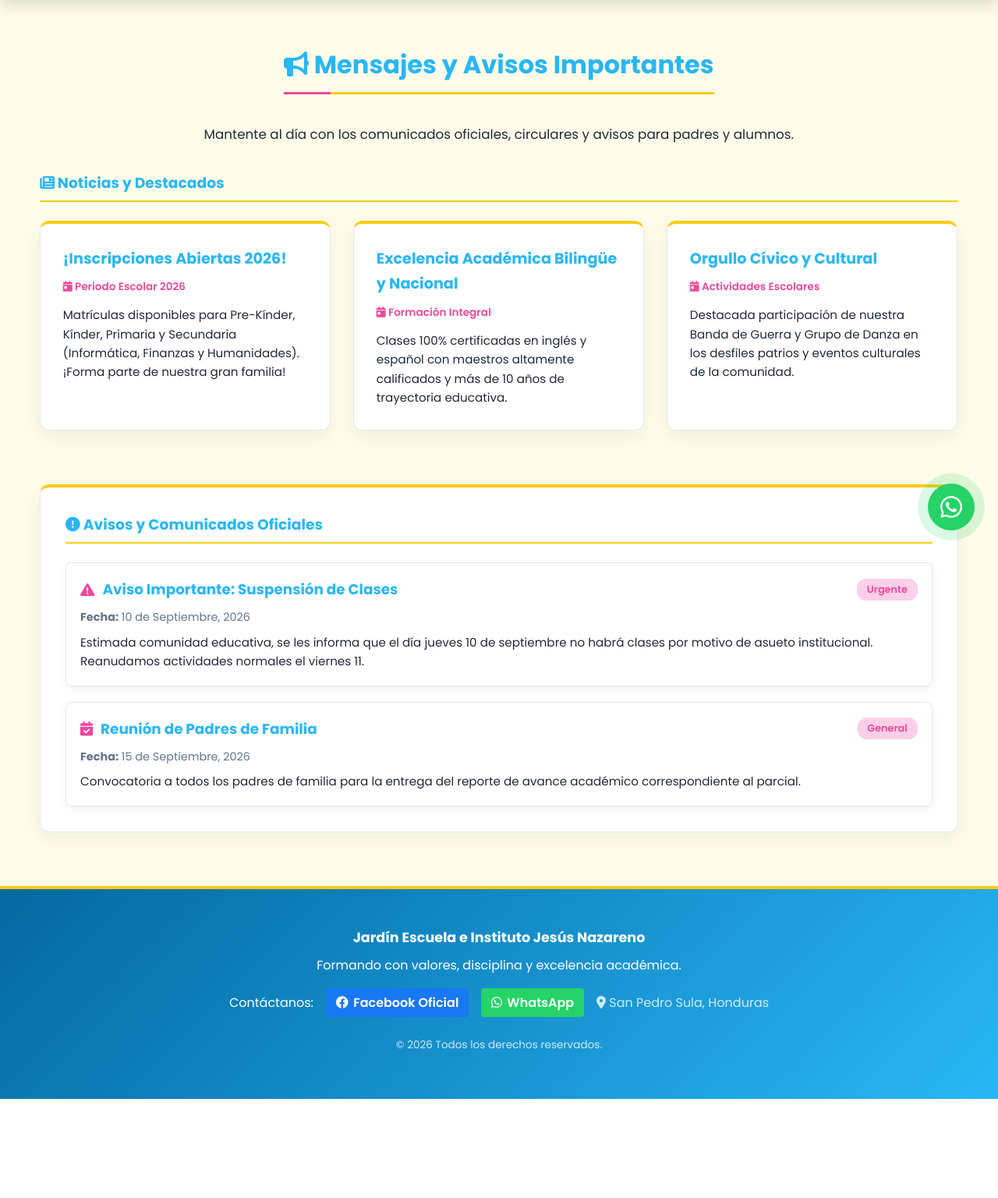
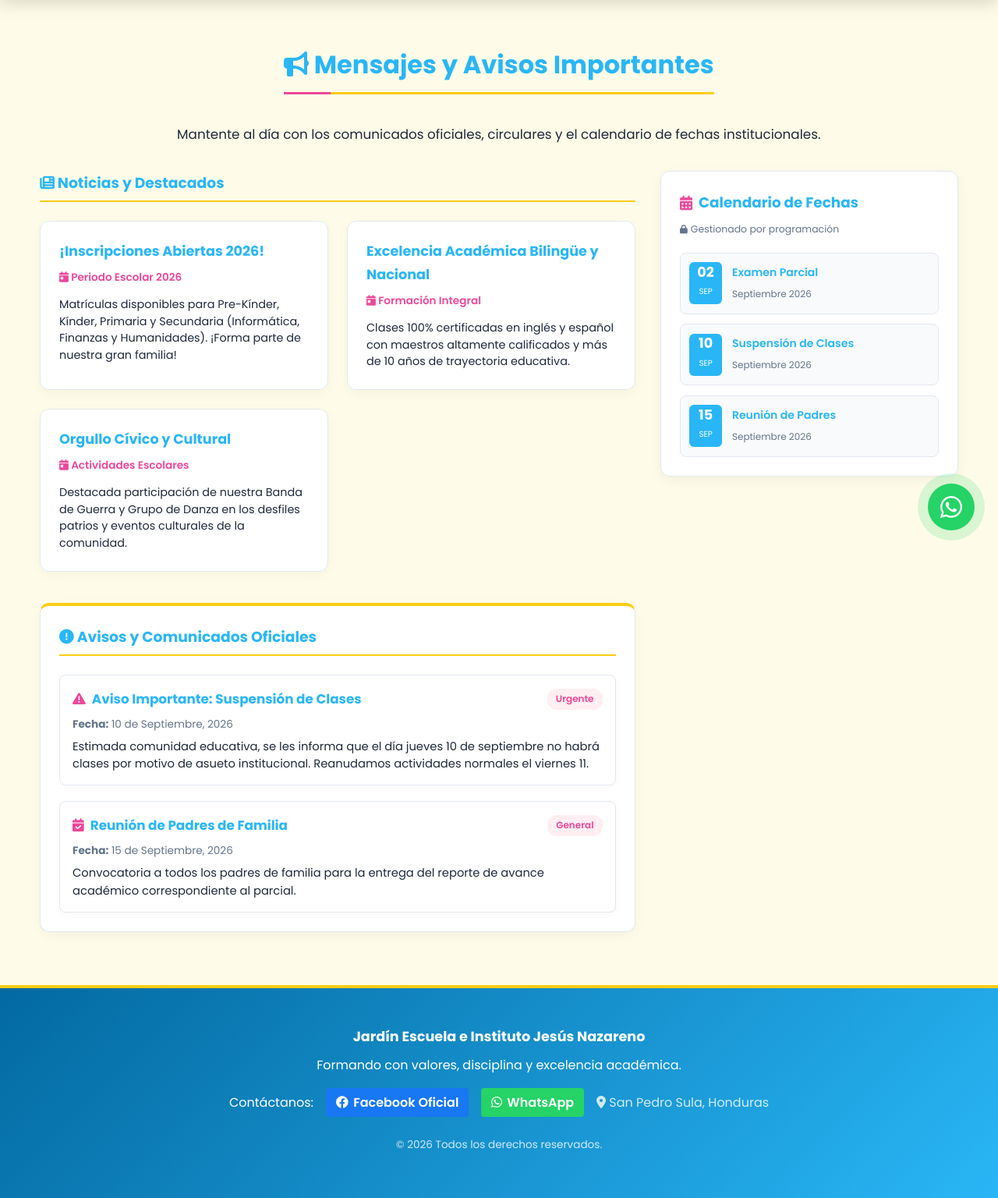
Before and after one commit to calebescobar122-oss/mi_portal_educativo, a Flask app: page /mensajes in a window 1280 px wide. Shown: the part 90-1626 px from the top of the page at 78% size. Before the commit the page ends 1499 px from the top, so only its background shows below. Run offline with Flask 3, Linux system fonts and the light colour scheme.

Commit message:
Agregar calendario escolar controlado por el backend en la sección de mensajes

```diff
--- a/app.py
+++ b/app.py
@@ -2,7 +2,6 @@ from flask import Flask, render_template
 
 app = Flask(__name__)
 
-# NOTICIAS Y DESTACADOS DE LA PORTADA
 noticias_recientes = [
     {
         "titulo": "¡Inscripciones Abiertas 2026!",
@@ -21,7 +20,6 @@ noticias_recientes = [
     }
 ]
 
-# AVISOS Y COMUNICADOS URGENTES (SECCIÓN MENSAJES)
 avisos_institucionales = [
     {
         "titulo": "Aviso Importante: Suspensión de Clases",
@@ -37,6 +35,13 @@ avisos_institucionales = [
     }
 ]
 
+# CALENDARIO ESCOLAR: Controlado exclusivamente por ti (el programador)
+calendario_escolar = [
+    {"dia": "02", "mes": "Septiembre", "titulo": "Examen Parcial"},
+    {"dia": "10", "mes": "Septiembre", "titulo": "Suspensión de Clases"},
+    {"dia": "15", "mes": "Septiembre", "titulo": "Reunión de Padres"}
+]
+
 @app.route("/")
 @app.route("/inicio")
 def inicio():
@@ -44,7 +49,7 @@ def inicio():
 
 @app.route("/mensajes")
 def mensajes():
-    return render_template("mensajes.html", avisos=avisos_institucionales, noticias=noticias_recientes)
+    return render_template("mensajes.html", avisos=avisos_institucionales, noticias=noticias_recientes, calendario=calendario_escolar)
 
 @app.route("/quienes")
 @app.route("/quienes-somos")
--- a/templates/mensajes.html
+++ b/templates/mensajes.html
@@ -12,16 +12,20 @@
     >
       <i class="fa-solid fa-bullhorn"></i> Mensajes y Avisos Importantes
     </h2>
-    <p
-      class="subtitle"
-      style="color: var(--text-main); font-size: 1.05rem; margin-top: 0.5rem;"
-    >
-      Mantente al día con los comunicados oficiales, circulares y avisos para
-      padres y alumnos.
+    <p style="color: var(--text-main); font-size: 1.05rem; margin-top: 0.5rem;">
+      Mantente al día con los comunicados oficiales, circulares y el calendario
+      de fechas institucionales.
     </p>
   </section>
 
-  <!-- SECCIÓN DE NOTICIAS Y DESTACADOS (TRASLADADAS DESDE EL INICIO) -->
+  <!-- CONTENEDOR PRINCIPAL: DIVIDIDO EN CONTENIDO (IZQ) Y CALENDARIO DEL PROGRAMADOR (DER) -->
+  <div
+    style="display: grid; grid-template-columns: 2fr 1fr; gap: 2rem; align-items: start;"
+    class="mensajes-layout"
+  >
+    <!-- COLUMNA IZQUIERDA: NOTICIAS Y AVISOS -->
+    <div>
+      <!-- SECCIÓN DE NOTICIAS Y DESTACADOS -->
       <div style="margin-bottom: 2.5rem;">
         <h3
           style="color: var(--header-blue); margin-bottom: 1.5rem; border-bottom: 2px solid var(--accent-yellow); padding-bottom: 0.4rem;"
@@ -31,26 +35,26 @@
 
         {% if noticias %}
           <div
-        class="grid-3-cols"
-        style="display: grid; grid-template-columns: repeat(auto-fit, minmax(280px, 1fr)); gap: 1.8rem;"
+            style="display: grid; grid-template-columns: repeat(auto-fit, minmax(260px, 1fr)); gap: 1.5rem;"
           >
             {% for noticia in noticias %}
               <div
-            class="noticia-card fade-in"
-            style="background-color: var(--card-white); border-radius: 12px; padding: 1.8rem; box-shadow: 0 8px 25px rgba(0,0,0,0.05); border-top: 4px solid var(--accent-yellow); border-left: 1px solid var(--border-light); border-right: 1px solid var(--border-light); border-bottom: 1px solid var(--border-light);"
+                class="fade-in"
+                style="background-color: var(--card-white); border-radius: 12px; padding: 1.5rem; box-shadow: 0 4px 15px rgba(0,0,0,0.04); border-top: 4px solid var(--accent-yellow); border: 1px solid var(--border-light);"
               >
-            <h3
-              style="color: var(--header-blue); font-size: 1.2rem; margin-bottom: 0.5rem;"
+                <h4
+                  style="color: var(--header-blue); font-size: 1.1rem; margin-bottom: 0.4rem;"
                 >
                   {{ noticia['titulo'] }}
-            </h3>
+                </h4>
                 <p
                   style="color: var(--secondary-pink); font-size: 0.85rem; font-weight: 600; margin-bottom: 0.8rem;"
                 >
-              <i class="fa-solid fa-calendar-day"></i> {{ noticia['fecha'] }}
+                  <i class="fa-solid fa-calendar-day"></i>
+                  {{ noticia['fecha'] }}
                 </p>
                 <p
-              style="font-size: 0.95rem; color: var(--text-main); line-height: 1.6;"
+                  style="font-size: 0.9rem; color: var(--text-main); line-height: 1.5;"
                 >
                   {{ noticia['contenido'] }}
                 </p>
@@ -63,7 +67,7 @@
       <!-- SECCIÓN DE AVISOS INSTITUCIONALES -->
       <div
         class="info-card fade-in"
-    style="border-top: 4px solid var(--accent-yellow);"
+        style="border-top: 4px solid var(--accent-yellow); background: var(--card-white); padding: 1.5rem; border-radius: 12px; box-shadow: 0 4px 15px rgba(0,0,0,0.04);"
       >
         <h3
           style="color: var(--header-blue); margin-bottom: 1.5rem; border-bottom: 2px solid var(--accent-yellow); padding-bottom: 0.4rem;"
@@ -76,13 +80,13 @@
           <div style="display: flex; flex-direction: column; gap: 20px;">
             {% for aviso in avisos %}
               <article
-            style="background-color: var(--card-white); border-left: 5px solid {% if aviso.categoria == 'Urgente' or aviso.categoria == 'Urgente' %}var(--secondary-pink){% else %}var(--header-blue){% endif %}; padding: 18px; border-radius: 8px; box-shadow: 0 4px 12px rgba(0,0,0,0.05); border: 1px solid var(--border-light);"
+                style="background-color: var(--card-white); border-left: 5px solid {% if aviso.categoria == 'Urgente' %}var(--secondary-pink){% else %}var(--header-blue){% endif %}; padding: 16px; border-radius: 8px; box-shadow: 0 2px 8px rgba(0,0,0,0.03); border: 1px solid var(--border-light);"
               >
                 <div
-              style="display: flex; justify-content: space-between; align-items: center; margin-bottom: 0.5rem;"
+                  style="display: flex; justify-content: space-between; align-items: center; margin-bottom: 0.4rem;"
                 >
-              <h3
-                style="margin: 0; color: var(--header-blue); font-size: 1.15rem; display: flex; align-items: center; gap: 10px;"
+                  <h4
+                    style="margin: 0; color: var(--header-blue); font-size: 1.05rem; display: flex; align-items: center; gap: 8px;"
                   >
                     <i
                       class="fa-solid {% if aviso.categoria == 'Urgente' %}
@@ -93,22 +97,22 @@
                       style="color: var(--secondary-pink);"
                     ></i>
                     {{ aviso.titulo }}
-              </h3>
+                  </h4>
                   {% if aviso.categoria %}
                     <span
-                  style="background-color: var(--light-pink); color: var(--secondary-pink); padding: 0.2rem 0.8rem; border-radius: 12px; font-size: 0.8rem; font-weight: 600;"
+                      style="background-color: #ffeef2; color: var(--secondary-pink); padding: 0.2rem 0.7rem; border-radius: 12px; font-size: 0.75rem; font-weight: 600;"
                     >
                       {{ aviso.categoria }}
                     </span>
                   {% endif %}
                 </div>
 
-            <p style="margin: 6px 0; font-size: 0.9rem; color: #64748b;">
+                <p style="margin: 4px 0; font-size: 0.85rem; color: #64748b;">
                   <strong>Fecha:</strong> {{ aviso.fecha }}
                 </p>
 
                 <p
-              style="font-size: 0.95rem; line-height: 1.6; color: var(--text-main); margin-top: 8px;"
+                  style="font-size: 0.92rem; line-height: 1.5; color: var(--text-main); margin-top: 6px;"
                 >
                   {{ aviso.contenido }}
                 </p>
@@ -116,13 +120,13 @@
             {% endfor %}
           </div>
         {% else %}
-      <!-- Estáticos de respaldo por si el backend no manda la lista -->
+          <!-- Respaldo estático si no hay avisos en el backend -->
           <div style="display: flex; flex-direction: column; gap: 20px;">
             <!-- Aviso 1 -->
             <article
               style="background-color: var(--card-white); border-left: 5px solid var(--header-blue); padding: 18px; border-radius: 8px; box-shadow: 0 4px 12px rgba(0,0,0,0.05); border: 1px solid var(--border-light);"
             >
-          <h3
+              <h4
                 style="margin-top: 0; color: var(--header-blue); font-size: 1.15rem; display: flex; align-items: center; gap: 10px;"
               >
                 <i
@@ -130,19 +134,16 @@
                   style="color: var(--secondary-pink);"
                 ></i>
                 Reunión General de Padres de Familia
-          </h3>
-
+              </h4>
               <p style="margin: 6px 0; font-size: 0.9rem; color: #64748b;">
-            <strong>Fecha:</strong> 15 de Marzo, 2026
+                <strong>Fecha:</strong> 15 de Septiembre, 2026
               </p>
-
               <p
                 style="font-size: 0.95rem; line-height: 1.6; color: var(--text-main); margin-top: 8px;"
               >
-            Se convoca a todos los padres de familia a la primera reunión
-            informativa del periodo escolar en las instalaciones del instituto a
-            las 8:00 AM. Su asistencia es de suma importancia para conocer los
-            proyectos y normativas del año lectivo.
+                Se convoca a todos los padres de familia a la reunión
+                informativa del periodo escolar en las instalaciones del
+                instituto a las 8:00 AM.
               </p>
             </article>
 
@@ -150,56 +151,125 @@
             <article
               style="background-color: var(--card-white); border-left: 5px solid var(--accent-yellow); padding: 18px; border-radius: 8px; box-shadow: 0 4px 12px rgba(0,0,0,0.05); border: 1px solid var(--border-light);"
             >
-          <h3
+              <h4
                 style="margin-top: 0; color: var(--header-blue); font-size: 1.15rem; display: flex; align-items: center; gap: 10px;"
               >
                 <i
                   class="fa-solid fa-triangle-exclamation"
                   style="color: var(--accent-yellow);"
                 ></i>
-            Recordatorio de Pago de Colegiatura
-          </h3>
-
+                Recordatorio de Colegiatura
+              </h4>
               <p style="margin: 6px 0; font-size: 0.9rem; color: #64748b;">
-            <strong>Fecha:</strong> 1 de Marzo, 2026
+                <strong>Fecha:</strong> 1 de Septiembre, 2026
               </p>
-
               <p
                 style="font-size: 0.95rem; line-height: 1.6; color: var(--text-main); margin-top: 8px;"
               >
                 Les recordamos que los primeros 5 días de cada mes se realiza el
-            pago de la mensualidad. Pueden realizarlo directamente en el área de
-            administración o mediante transferencia bancaria autorizada.
-          </p>
-        </article>
-
-        <!-- Aviso 3 -->
-        <article
-          style="background-color: var(--card-white); border-left: 5px solid var(--secondary-pink); padding: 18px; border-radius: 8px; box-shadow: 0 4px 12px rgba(0,0,0,0.05); border: 1px solid var(--border-light);"
-        >
-          <h3
-            style="margin-top: 0; color: var(--header-blue); font-size: 1.15rem; display: flex; align-items: center; gap: 10px;"
-          >
-            <i
-              class="fa-solid fa-graduation-cap"
-              style="color: var(--secondary-pink);"
-            ></i>
-            Horario de Reforzamiento Académico
-          </h3>
-
-          <p style="margin: 6px 0; font-size: 0.9rem; color: #64748b;">
-            <strong>Fecha:</strong> 20 de Febrero, 2026
-          </p>
-
-          <p
-            style="font-size: 0.95rem; line-height: 1.6; color: var(--text-main); margin-top: 8px;"
-          >
-            Las tutorías de matemáticas y español iniciarán a partir del próximo
-            lunes en horario de 2:00 PM a 3:30 PM para aquellos alumnos que
-            requieran apoyo complementario en su rendimiento académico.
+                pago de la mensualidad en administración.
               </p>
             </article>
           </div>
         {% endif %}
       </div>
+    </div>
+
+    <!-- COLUMNA DERECHA: CALENDARIO DE FECHAS (CONTROLADO EXCLUSIVAMENTE POR EL PROGRAMADOR) -->
+    <aside style="position: sticky; top: 20px;">
+      <div
+        style="background-color: var(--card-white); border-top: 4px solid var(--header-blue); border-radius: 12px; padding: 1.5rem; box-shadow: 0 4px 15px rgba(0,0,0,0.05); border: 1px solid var(--border-light);"
+      >
+        <h3
+          style="color: var(--header-blue); font-size: 1.15rem; margin-bottom: 0.5rem; display: flex; align-items: center; gap: 8px;"
+        >
+          <i
+            class="fa-solid fa-calendar-days"
+            style="color: var(--secondary-pink);"
+          ></i>
+          Calendario de Fechas
+        </h3>
+
+        <p
+          style="font-size: 0.78rem; color: #64748b; margin-bottom: 1.2rem; display: flex; align-items: center; gap: 4px;"
+        >
+          <i class="fa-solid fa-lock" style="font-size: 0.7rem;"></i> Gestionado
+          por programación
+        </p>
+
+        {% if calendario %}
+          <div style="display: flex; flex-direction: column; gap: 0.8rem;">
+            {% for evento in calendario %}
+              <div
+                style="display: flex; align-items: center; background: #f8fafc; padding: 0.7rem; border-radius: 8px; border: 1px solid var(--border-light);"
+              >
+                <!-- Bloque visual tipo fecha de calendario -->
+                <div
+                  style="background-color: var(--header-blue); color: white; min-width: 42px; text-align: center; border-radius: 6px; padding: 0.3rem 0.2rem; margin-right: 0.8rem;"
+                >
+                  <span
+                    style="display: block; font-size: 1.1rem; font-weight: bold; line-height: 1;"
+                    >{{ evento.dia }}</span
+                  >
+                  <span style="font-size: 0.65rem; text-transform: uppercase;"
+                    >{{ evento.mes[:3] }}</span
+                  >
+                </div>
+                <!-- Descripción del evento -->
+                <div style="overflow: hidden;">
+                  <h4
+                    style="color: var(--header-blue); margin: 0; font-size: 0.88rem; font-weight: 600; white-space: nowrap; overflow: hidden; text-overflow: ellipsis;"
+                    title="{{ evento.titulo }}"
+                  >
+                    {{ evento.titulo }}
+                  </h4>
+                  <small style="color: #64748b; font-size: 0.75rem;"
+                    >{{ evento.mes }} 2026</small
+                  >
+                </div>
+              </div>
+            {% endfor %}
+          </div>
+        {% else %}
+          <!-- Respaldo por si el backend no manda la lista de calendario -->
+          <div style="display: flex; flex-direction: column; gap: 0.8rem;">
+            <div
+              style="display: flex; align-items: center; background: #f8fafc; padding: 0.7rem; border-radius: 8px; border: 1px solid var(--border-light);"
+            >
+              <div
+                style="background-color: var(--header-blue); color: white; min-width: 42px; text-align: center; border-radius: 6px; padding: 0.3rem 0.2rem; margin-right: 0.8rem;"
+              >
+                <span
+                  style="display: block; font-size: 1.1rem; font-weight: bold; line-height: 1;"
+                  >02</span
+                >
+                <span style="font-size: 0.65rem; text-transform: uppercase;"
+                  >SEP</span
+                >
+              </div>
+              <div>
+                <h4
+                  style="color: var(--header-blue); margin: 0; font-size: 0.88rem; font-weight: 600;"
+                >
+                  Examen Parcial
+                </h4>
+                <small style="color: #64748b; font-size: 0.75rem;"
+                  >Septiembre 2026</small
+                >
+              </div>
+            </div>
+          </div>
+        {% endif %}
+      </div>
+    </aside>
+  </div>
+
+  <!-- Estilo responsivo para que en celulares se apile verticalmente -->
+  <style>
+    @media (max-width: 768px) {
+      .mensajes-layout {
+        grid-template-columns: 1fr !important;
+      }
+    }
+  </style>
 {% endblock %}
```
Lines whose indentation alone changed are shown as unchanged.
